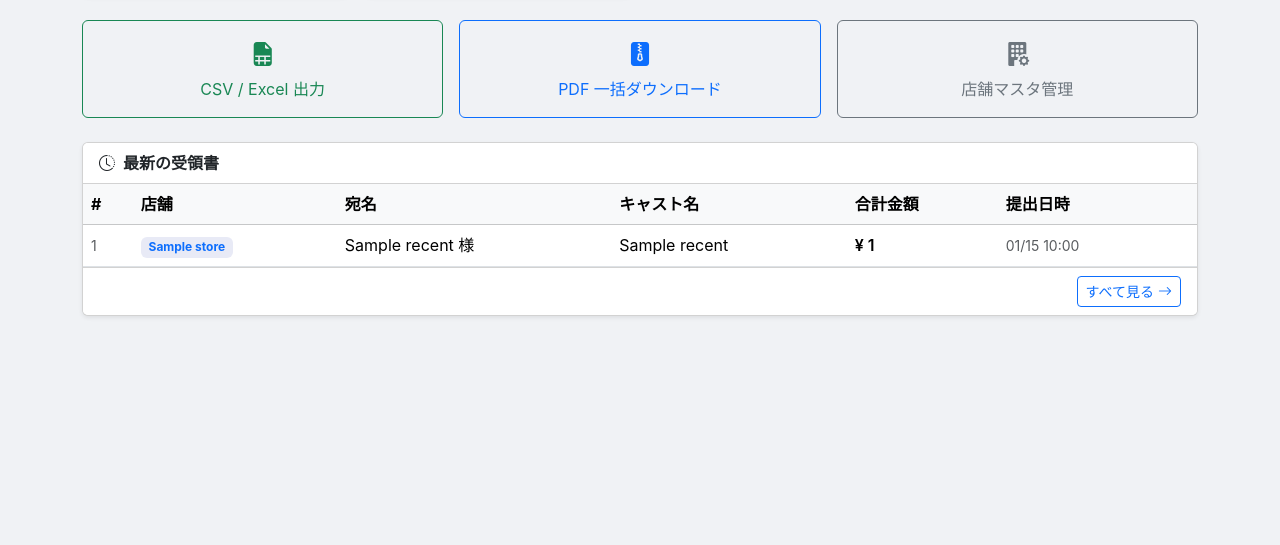
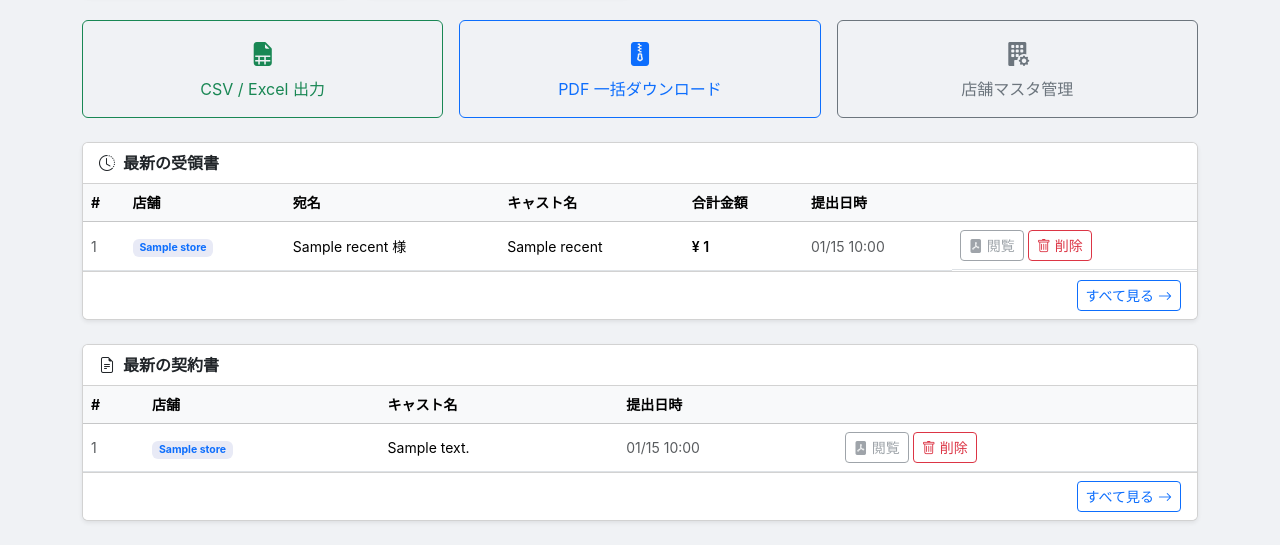
Before and after one commit to ytk2017n-afk/YTK_Juryo_Keiyaku, a FastAPI app: template app/templates/admin/dashboard.html in a window 1280 px wide. Shown: the part 259-804 px from the top of the page. Before the commit the page ends 576 px from the top, so only its background shows below. Run offline with FastAPI, Linux system fonts and the light colour scheme; the template is opened without the code that fills it: most values are stand-ins (such as "Sample title", 1, 10 or a date in 2020).

Commit message:
Add contracts section and delete buttons to admin dashboard

```diff
--- a/app/main.py
+++ b/app/main.py
@@ -230,12 +230,17 @@ async def admin_dashboard(
                .filter(Receipt.is_deleted == False)
                .order_by(Receipt.submitted_at.desc())
                .limit(10).all())
+    recent_contracts = (db.query(Contract)
+               .filter(Contract.is_deleted == False)
+               .order_by(Contract.submitted_at.desc())
+               .limit(10).all())
     return templates.TemplateResponse("admin/dashboard.html", {
-        "request":       request,
-        "store":         store,
-        "total_receipts": total_receipts,
-        "total_stores":   total_stores,
-        "recent":         recent,
+        "request":          request,
+        "store":            store,
+        "total_receipts":   total_receipts,
+        "total_stores":     total_stores,
+        "recent":           recent,
+        "recent_contracts": recent_contracts,
     })
 
 @app.get("/admin/receipts", response_class=HTMLResponse)
--- a/app/templates/admin/dashboard.html
+++ b/app/templates/admin/dashboard.html
@@ -50,12 +50,12 @@
 </div>
 
 <!-- 最新受領書 -->
-<div class="card shadow-sm">
+<div class="card shadow-sm mb-4">
   <div class="card-header fw-semibold bg-white">
     <i class="bi bi-clock-history me-2"></i>最新の受領書
   </div>
   <div class="table-responsive">
-    <table class="table table-hover align-middle mb-0">
+    <table class="table table-hover align-middle mb-0 small">
       <thead class="table-light">
         <tr>
           <th>#</th><th>店舗</th><th>宛名</th><th>キャスト名</th>
@@ -65,18 +65,28 @@
       <tbody>
         {% for r in recent %}
         <tr>
-          <td class="text-muted small">{{ r.id }}</td>
+          <td class="text-muted">{{ r.id }}</td>
           <td><span class="badge bg-primary-subtle text-primary">{{ r.store.store_name if r.store else "―" }}</span></td>
           <td>{{ r.shop_name or "―" }} 様</td>
           <td>{{ r.name_alias or "―" }}</td>
           <td class="fw-semibold">{% if r.total_amount %}¥ {{ r.total_amount }}{% else %}―{% endif %}</td>
-          <td class="text-muted small">{{ r.submitted_at.strftime("%m/%d %H:%M") if r.submitted_at else "―" }}</td>
-          <td>
-            {% if r.pdf_filename %}
+          <td class="text-muted">{{ r.submitted_at.strftime("%m/%d %H:%M") if r.submitted_at else "―" }}</td>
+          <td class="d-flex gap-1">
+            {% if r.pdf_data %}
             <a href="/receipt/pdf/{{ r.id }}" target="_blank" class="btn btn-sm btn-outline-primary">
-              <i class="bi bi-file-pdf"></i>
+              <i class="bi bi-file-pdf-fill me-1"></i>閲覧
             </a>
+            {% else %}
+            <button class="btn btn-sm btn-outline-secondary" disabled>
+              <i class="bi bi-file-pdf-fill me-1"></i>閲覧
+            </button>
             {% endif %}
+            <form method="post" action="/admin/receipts/{{ r.id }}/delete"
+                  onsubmit="return confirm('受領書 #{{ r.id }} を削除しますか？')">
+              <button type="submit" class="btn btn-sm btn-outline-danger">
+                <i class="bi bi-trash me-1"></i>削除
+              </button>
+            </form>
           </td>
         </tr>
         {% else %}
@@ -89,4 +99,52 @@
     <a href="/admin/receipts" class="btn btn-sm btn-outline-primary">すべて見る <i class="bi bi-arrow-right"></i></a>
   </div>
 </div>
+
+<!-- 最新契約書 -->
+<div class="card shadow-sm">
+  <div class="card-header fw-semibold bg-white">
+    <i class="bi bi-file-earmark-text me-2"></i>最新の契約書
+  </div>
+  <div class="table-responsive">
+    <table class="table table-hover align-middle mb-0 small">
+      <thead class="table-light">
+        <tr>
+          <th>#</th><th>店舗</th><th>キャスト名</th><th>提出日時</th><th></th>
+        </tr>
+      </thead>
+      <tbody>
+        {% for c in recent_contracts %}
+        <tr>
+          <td class="text-muted">{{ c.id }}</td>
+          <td><span class="badge bg-primary-subtle text-primary">{{ c.store.store_name if c.store else "―" }}</span></td>
+          <td>{{ c.oto_alias_text or "―" }}</td>
+          <td class="text-muted">{{ c.submitted_at.strftime("%m/%d %H:%M") if c.submitted_at else "―" }}</td>
+          <td class="d-flex gap-1">
+            {% if c.pdf_data %}
+            <a href="/contract/pdf/{{ c.id }}" target="_blank" class="btn btn-sm btn-outline-primary">
+              <i class="bi bi-file-pdf-fill me-1"></i>閲覧
+            </a>
+            {% else %}
+            <button class="btn btn-sm btn-outline-secondary" disabled>
+              <i class="bi bi-file-pdf-fill me-1"></i>閲覧
+            </button>
+            {% endif %}
+            <form method="post" action="/admin/contracts/{{ c.id }}/delete"
+                  onsubmit="return confirm('契約書 #{{ c.id }} を削除しますか？')">
+              <button type="submit" class="btn btn-sm btn-outline-danger">
+                <i class="bi bi-trash me-1"></i>削除
+              </button>
+            </form>
+          </td>
+        </tr>
+        {% else %}
+        <tr><td colspan="5" class="text-center text-muted py-4">契約書がまだありません</td></tr>
+        {% endfor %}
+      </tbody>
+    </table>
+  </div>
+  <div class="card-footer text-end bg-white">
+    <a href="/admin/contracts" class="btn btn-sm btn-outline-primary">すべて見る <i class="bi bi-arrow-right"></i></a>
+  </div>
+</div>
 {% endblock %}
```
